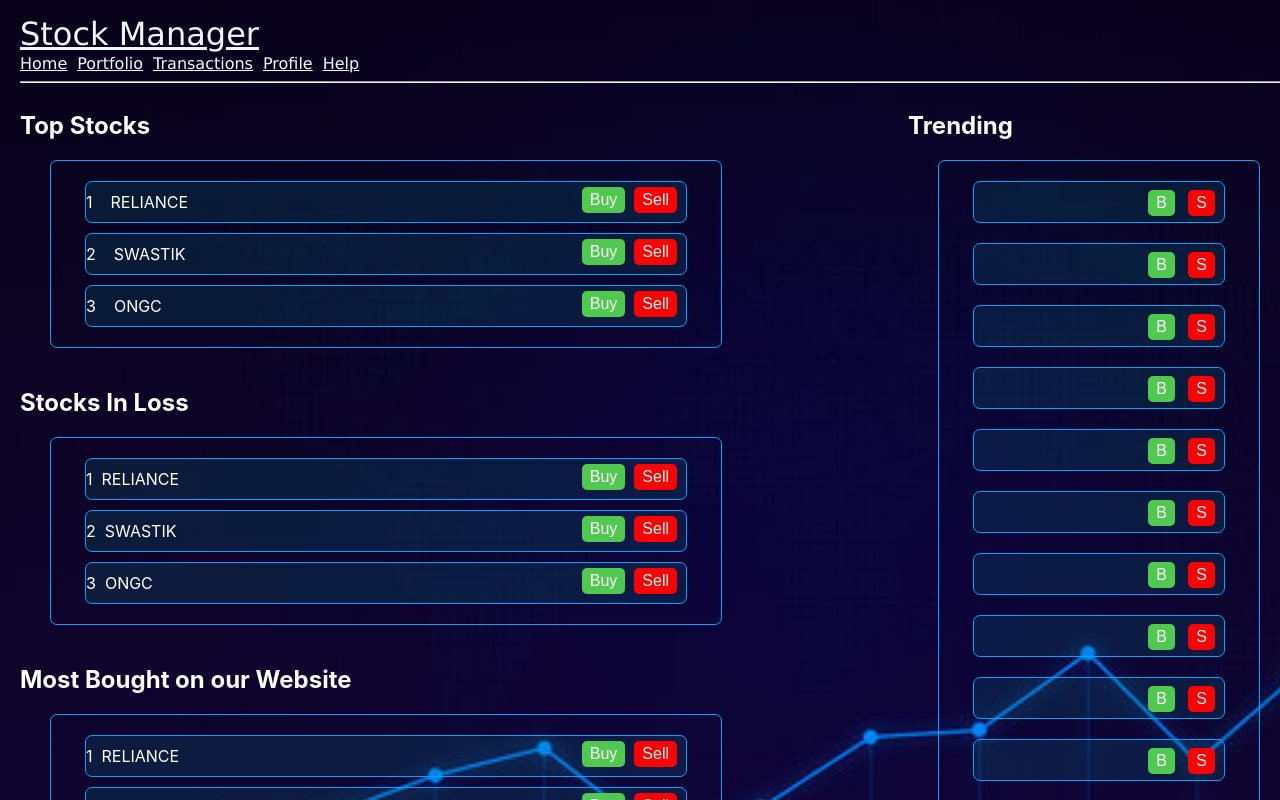
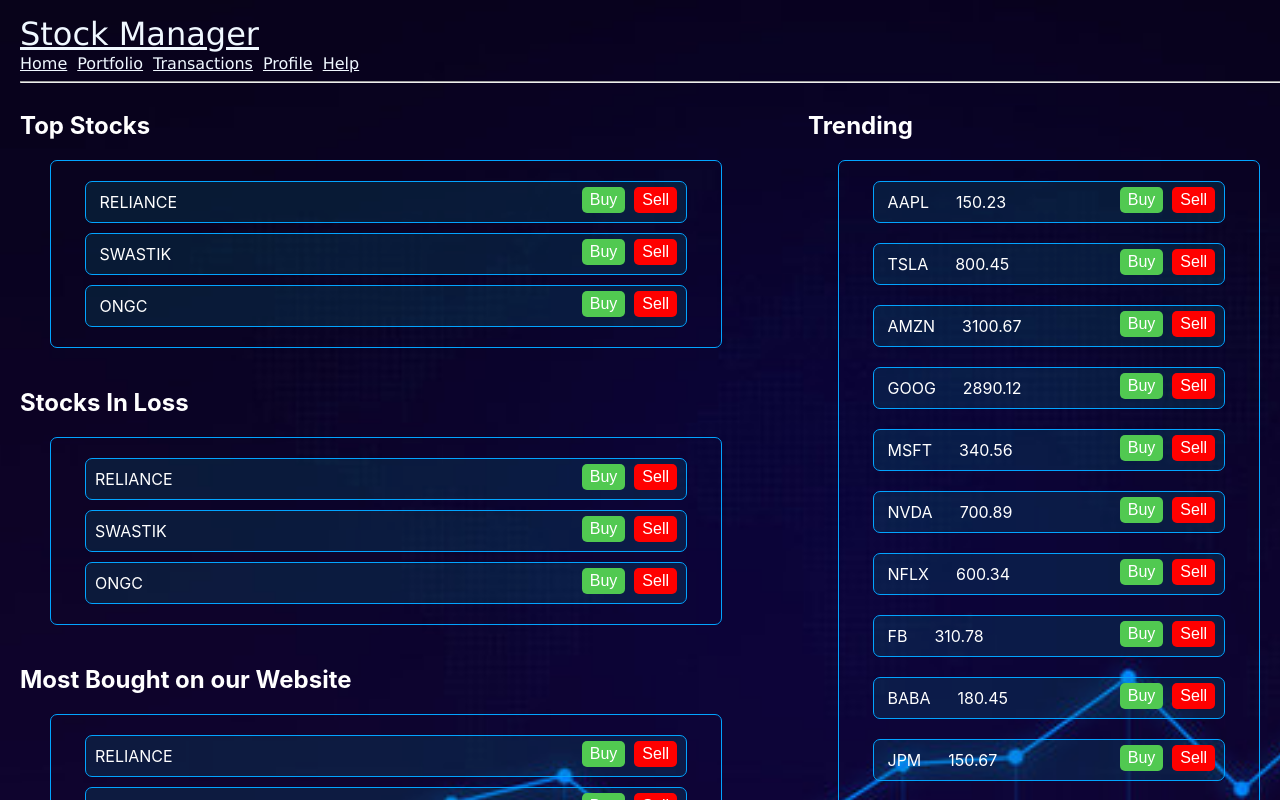
Before and after one commit to somsekharbhaviri/stocksmanager, a React (Create React App) app: page / in a window 1280 px wide. Shown: the top 800 px of the page. Built offline with nearby package versions, Linux system fonts and the light colour scheme.

Commit message:
modified:   src/style.css 	modified:   src/userpages/Stocks.js 	new file:   src/userpages/data/trendingstocks.json

```diff
--- a/src/style.css
+++ b/src/style.css
@@ -1,4 +1,3 @@
-
 /* Resetting default margin and padding for the list items */
 ul {
     margin: 0;
@@ -180,12 +179,12 @@
 }
 
 .verticalbox .outsideboxes {
-  width: 300px;
+  width: 400px;
   height: auto;
 }
 
 .verticalbox .insideboxes {
-  width: 250px;
+  width: 350px;
   height: 40px;
   margin-bottom: 20px;
 }
--- a/src/userpages/Stocks.js
+++ b/src/userpages/Stocks.js
@@ -1,13 +1,19 @@
 
 import React, { useState, useEffect } from 'react'
 import Stocksdata from './data/stocks.json'
+import TrendingStocks from './data/trendingstocks.json'
 
 export default function Stocks() {
     const [data,setData] = useState([]) // empty array
-
+    const [TrendingStocksdata,SetTrendingStocksdata]=useState([])
     useEffect(() => {
         setData(Stocksdata)
+        SetTrendingStocksdata(TrendingStocks)
     }, []);
+
+
+
+
   return (
     <div>
         <div class="main-div">
@@ -20,7 +26,7 @@
 
                 <div key={index} className="insideboxes">
                 <div className='pintopstocks'>
-                              {stock.sid} &nbsp;&nbsp; {stock.sname}
+                    &nbsp;&nbsp; {stock.sname}
                 </div>
                 <div className="button-container">
                     <button className="BuySmallButton">Buy</button>
@@ -34,12 +40,12 @@
            <br/>
 
            <h2 >Stocks In Loss</h2>
-           <div align="center" class="outsideboxes">
+           <div align="center" class="outsideboxes" >
            {
                 data.map((Stocksdata, index)  => (
                 <div key={index} class="insideboxes">
 
-                 <div className='pintopstocks'>{Stocksdata.sid}
+                 <div className='pintopstocks'>
                  &nbsp;&nbsp;
                  {Stocksdata.sname}
                  </div>
@@ -62,7 +68,7 @@
                 data.map((Stocksdata, index)  => (
                 <div key={index} class="insideboxes">
 
-                 <div className='pintopstocks'>{Stocksdata.sid}
+                 <div className='pintopstocks'>
                  &nbsp;&nbsp;
                  {Stocksdata.sname}
                  </div>
@@ -79,21 +85,25 @@
        <div class="sub-main-div">
        <div class="verticalbox">
            <h2 >Trending</h2>
-           <div align="center" class="outsideboxes">
-               <div  class="insideboxes">      <button class="BuySmallButton">B</button> <button class="SellSmallButton">S</button>   </div>
-               <div  class="insideboxes">      <button class="BuySmallButton">B</button> <button class="SellSmallButton">S</button>   </div>
-               <div  class="insideboxes">      <button class="BuySmallButton">B</button> <button class="SellSmallButton">S</button>   </div>
-               <div  class="insideboxes">      <button class="BuySmallButton">B</button> <button class="SellSmallButton">S</button>   </div>
-               <div  class="insideboxes">      <button class="BuySmallButton">B</button> <button class="SellSmallButton">S</button>   </div>
-               <div  class="insideboxes">      <button class="BuySmallButton">B</button> <button class="SellSmallButton">S</button>   </div>
-               <div  class="insideboxes">      <button class="BuySmallButton">B</button> <button class="SellSmallButton">S</button>   </div>
-               <div  class="insideboxes">      <button class="BuySmallButton">B</button> <button class="SellSmallButton">S</button>   </div>
-               <div  class="insideboxes">      <button class="BuySmallButton">B</button> <button class="SellSmallButton">S</button>   </div>
-               <div  class="insideboxes">      <button class="BuySmallButton">B</button> <button class="SellSmallButton">S</button>   </div>
-               <div  class="insideboxes">      <button
+           <div align="center" class="outsideboxes" >
+           {
+                TrendingStocksdata.map((trendingstock, index)  => (
+                <div key={index} class="insideboxes" >
 
+                 <div className='pintopstocks'>
+                 &nbsp;&nbsp; {trendingstock.symbol}
+                 &nbsp;&nbsp; {trendingstock.sname}
+                 &nbsp;&nbsp; {trendingstock.current_price}
 
-class="BuySmallButton">B</button> <button class="SellSmallButton">S</button>   </div>
+                 </div>
+
+                 <div className="button-container">
+                        <button className="BuySmallButton">Buy</button>
+                        <button className="SellSmallButton">Sell</button>
+                    </div>
+                 </div>
+            ))
+        }
            </div>
        </div>
        </div>
--- /dev/null
+++ b/src/userpages/data/trendingstocks.json
@@ -0,0 +1,110 @@
+[
+    {
+      "symbol": "AAPL",
+      "company_name": "Apple Inc.",
+      "current_price": 150.23,
+      "change_percent": 1.56,
+      "volume": 2356789,
+      "market_cap": "2.5T",
+      "sector": "Technology"
+    },
+    {
+      "symbol": "TSLA",
+      "company_name": "Tesla, Inc.",
+      "current_price": 800.45,
+      "change_percent": -2.33,
+      "volume": 1890765,
+      "market_cap": "900B",
+      "sector": "Automotive"
+    },
+    {
+      "symbol": "AMZN",
+      "company_name": "Amazon.com, Inc.",
+      "current_price": 3100.67,
+      "change_percent": 0.78,
+      "volume": 1209845,
+      "market_cap": "1.6T",
+      "sector": "Retail"
+    },
+    {
+      "symbol": "GOOG",
+      "company_name": "Alphabet Inc.",
+      "current_price": 2890.12,
+      "change_percent": 0.98,
+      "volume": 865432,
+      "market_cap": "2.2T",
+      "sector": "Technology"
+    },
+    {
+      "symbol": "MSFT",
+      "company_name": "Microsoft Corporation",
+      "current_price": 340.56,
+      "change_percent": 0.45,
+      "volume": 1500987,
+      "market_cap": "2.1T",
+      "sector": "Technology"
+    },
+    {
+      "symbol": "NVDA",
+      "company_name": "NVIDIA Corporation",
+      "current_price": 700.89,
+      "change_percent": 2.12,
+      "volume": 987654,
+      "market_cap": "500B",
+      "sector": "Technology"
+    },
+    {
+      "symbol": "NFLX",
+      "company_name": "Netflix, Inc.",
+      "current_price": 600.34,
+      "change_percent": -0.87,
+      "volume": 876543,
+      "market_cap": "300B",
+      "sector": "Entertainment"
+    },
+    {
+      "symbol": "FB",
+      "company_name": "Meta Platforms, Inc.",
+      "current_price": 310.78,
+      "change_percent": 1.23,
+      "volume": 765432,
+      "market_cap": "900B",
+      "sector": "Technology"
+    },
+    {
+      "symbol": "BABA",
+      "company_name": "Alibaba Group Holding Limited",
+      "current_price": 180.45,
+      "change_percent": 3.76,
+      "volume": 654321,
+      "market_cap": "600B",
+      "sector": "Technology"
+    },
+    {
+      "symbol": "JPM",
+      "company_name": "JPMorgan Chase & Co.",
+      "current_price": 150.67,
+      "change_percent": 0.98,
+      "volume": 543210,
+      "market_cap": "400B",
+      "sector": "Finance"
+    },
+    {
+      "symbol": "PYPL",
+      "company_name": "PayPal Holdings, Inc.",
+      "current_price": 200.34,
+      "change_percent": 2.89,
+      "volume": 432109,
+      "market_cap": "350B",
+      "sector": "Financial Technology"
+    },
+    {
+      "symbol": "CRM",
+      "company_name": "Salesforce.com, Inc.",
+      "current_price": 275.67,
+      "change_percent": 1.76,
+      "volume": 321098,
+      "market_cap": "250B",
+      "sector": "Software"
+    }
+  ]
```
Lines whose indentation alone changed are shown as unchanged.
